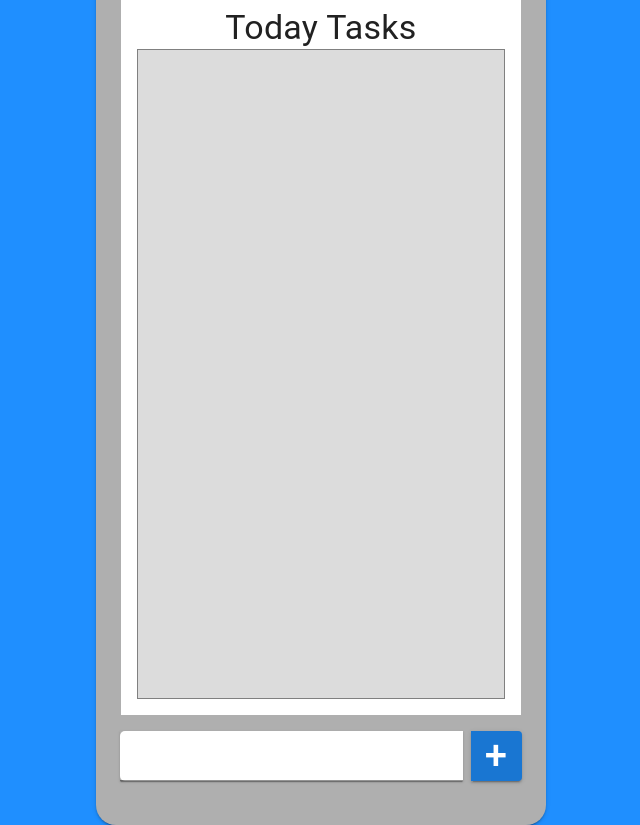
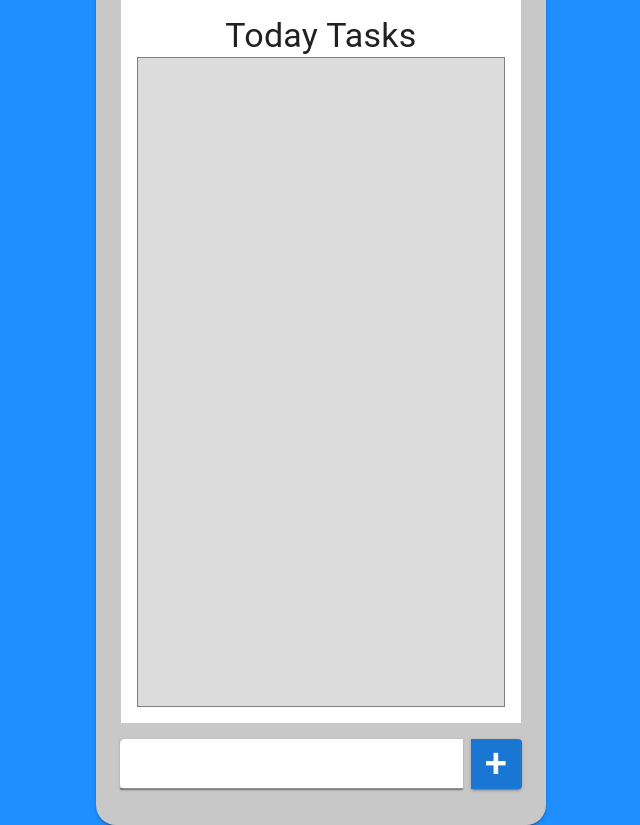
Before and after one commit to PawelKrzesinski/To-do-app, a React (Create React App) app: page / in a window 1280 px wide. Shown: the whole page, without its empty margins (319-959 px from the left). Built offline with nearby package versions, Linux system fonts and the light colour scheme.

Commit message:
Work in progress. Fixing todo's name not being cleared after pushing it into state

```diff
--- a/package.json
+++ b/package.json
@@ -13,6 +13,7 @@
     "react": "^18.2.0",
     "react-dom": "^18.2.0",
     "react-scripts": "5.0.1",
+    "uuid": "^9.0.0",
     "web-vitals": "^2.1.4"
   },
   "scripts": {
--- a/src/components/somepage/page.component.js
+++ b/src/components/somepage/page.component.js
@@ -1,38 +1,56 @@
 
 import { useState, useEffect, useRef } from 'react'
-import { Card, CardContent, CardActions, Divider, ListItem, List, ListItemText, Typography } from "@mui/material";
+import { Card, CardContent, CardActions, Divider, ListItem, List, ListItemText, Typography, Icon } from "@mui/material";
 import Button from '@mui/material/Button';
 import TextField from '@mui/material/TextField';
 import './page.component.css'
 import { createTheme } from "@mui/material/styles";
+import DeleteIcon from '@mui/icons-material/Delete';
+import IconButton from '@mui/material/IconButton';
+import { v4 as uuidv4 } from 'uuid';
 
 
 export default function MainPage() {
 
-  const [todosState, setTodosState] = useState({
-    todo: '',
+  const todosInitialState = {
+    todo: {
+      name: '',
+      id: 0,
+    },
     todosArr: [],
     isAdded: false
-  })
-
-
-
-  // const [todosState, setTodosState] = useState([])
-  // const [isTodoAdded, setIsTodoAdded] = useState(false)
+  }
+  const [todosState, setTodosState] = useState(todosInitialState)
   const todoInput = useRef();
+  const [cleaned, setCleaned] = useState(true)
 
   useEffect(() => {
+    console.log('1. hook triggered')
     if(!todosState.isAdded) return;
     const addTodo = (e) => {
-      setTodosState({...todosState, todosArr: [...todosState.todosArr, todosState.todo], isAdded: false})
-      clearInput();
+      setTodosState({...todosState, todosArr:
+        [...todosState.todosArr,
+          { name: todosState.todo.name,
+            id: uuidv4()
+          }
+        ],
+        isAdded: false})
+        setCleaned(false)
+    }
+    const clearInput = () => {
+      console.log(!cleaned, 'derp')
+      if(!cleaned)
+      setTodosState({...todosState, todo: { name: '' }, isAdded: false})
+      todoInput.current.value = '';
+      setCleaned(true)
     }
     addTodo();
-  },[todosState])
+    clearInput();
+  },[todosState, cleaned])
 
 
   const handleInput = (e) => {
-    setTodosState({...todosState, todo: e.target.value})
+    setTodosState({...todosState, todo: {name: e.target.value }})
   }
 
   const addToDo = (e) => {
@@ -44,9 +62,7 @@ export default function MainPage() {
     spacing:  [0, 4, 8, 12, 16, 20, 24, 28, 32],
   })
 
-  const clearInput = () => {
-    todoInput.current.value = '';
-  }
+
 
 
 
@@ -55,19 +71,20 @@ export default function MainPage() {
 
   return (
     <div className="content">
-      <Card sx={{ minWidth: 450, maxWidth: 450, height: 850, backgroundColor:"rgb(175, 175, 175)", display: 'flex', flexDirection: 'column', boxShadow: 2, borderRadius: 5 }}>
-        <CardContent sx={{ backgroundColor: 'white', mt: 2, alignSelf: 'center', minWidth: 400, '& .MuiList-root': { mx: 0}}}>
+      <Card sx={{ minWidth: 450, maxWidth: 450, height: 850, backgroundColor:"rgb(200, 200, 200)", display: 'flex', flexDirection: 'column', boxShadow: 2, borderRadius: 5}}>
+        <CardContent sx={{ backgroundColor: 'white', mt: 3, alignSelf: 'center', minWidth: 400, '& .MuiList-root': { mx: 0}}}>
           <Typography sx={{ textAlign:'center', background: 'white' }} variant='h4'>Today Tasks</Typography>
-          {/* <Divider sx={{ background: 'white', minWidth: 400}}>
-            <Divider sx={{ background: 'gray', minWidth: 300, maxWidth: '80%', mx: 'auto' }}></Divider>
-          </Divider> */}
-          <List sx={{ backgroundColor: 'gainsboro', minWidth: 350, minHeight: 650, overflow: 'scroll', border: '1px solid gray' }} className='todos-list'>
+          <List sx={{ backgroundColor: 'gainsboro', minWidth: 350, minHeight: 650, overflow: 'scroll', border: '1px solid gray', pt: 0 }} className='todos-list'>
             {
               todosState.todosArr.map((x, index) => {
                 return (
-                  <div>
-                    <ListItem key={index}>
-                      <ListItemText primary={x} sx={{  }}></ListItemText>
+                  <div key={index}>
+                    <ListItem sx={{p: 0 }}>
+                      <ListItemText primary={x.name} sx={{p: 1, my: '5px', minHeight: 34,}}></ListItemText>
+                      {/* <Button variant="outlined" startIcon={<DeleteIcon />}></Button> */}
+                      <IconButton aria-label="delete" size='large' sx={{ borderRadius: 0}} >
+                        <DeleteIcon />
+                      </IconButton>
                     </ListItem>
                     <Divider sx={{ background: 'black', width: 1 }}></Divider>
                   </div>
```
Also changed, not shown: 1 other file (tests, documents, lock files or other folders).
